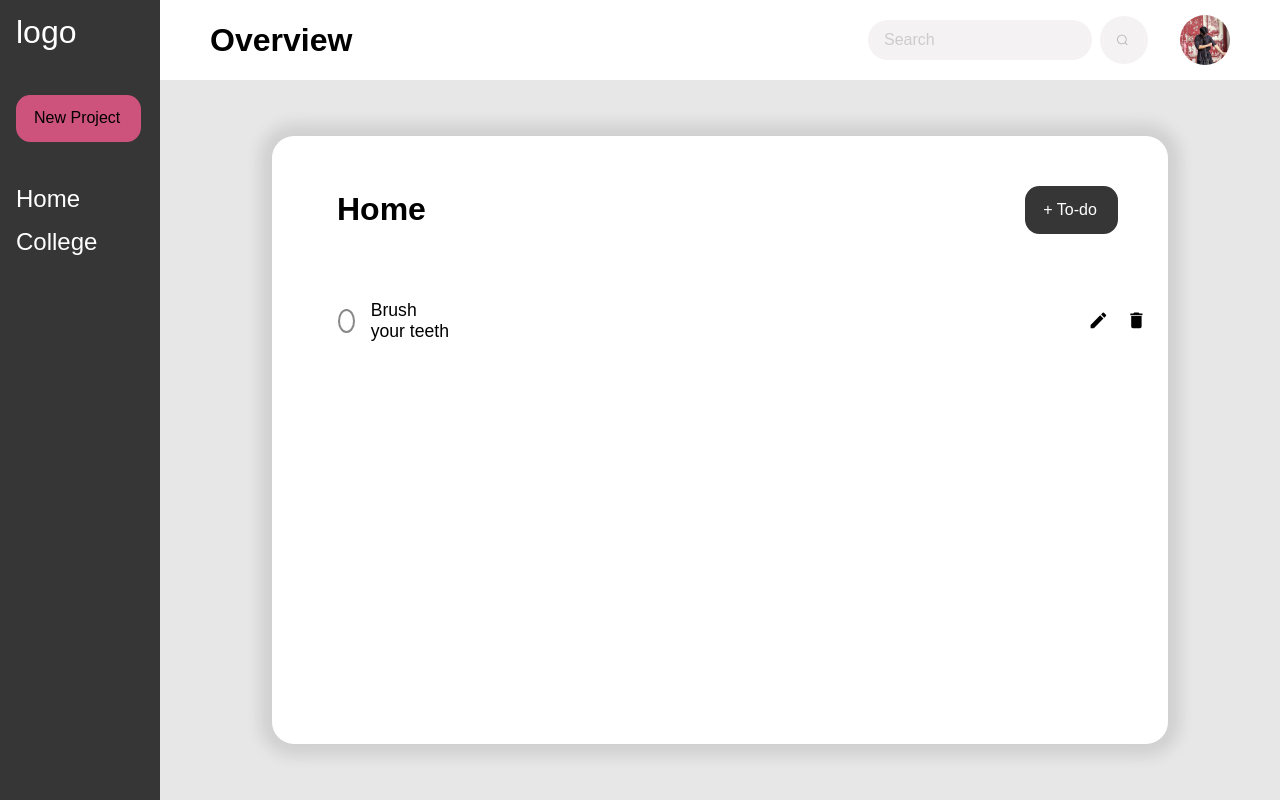
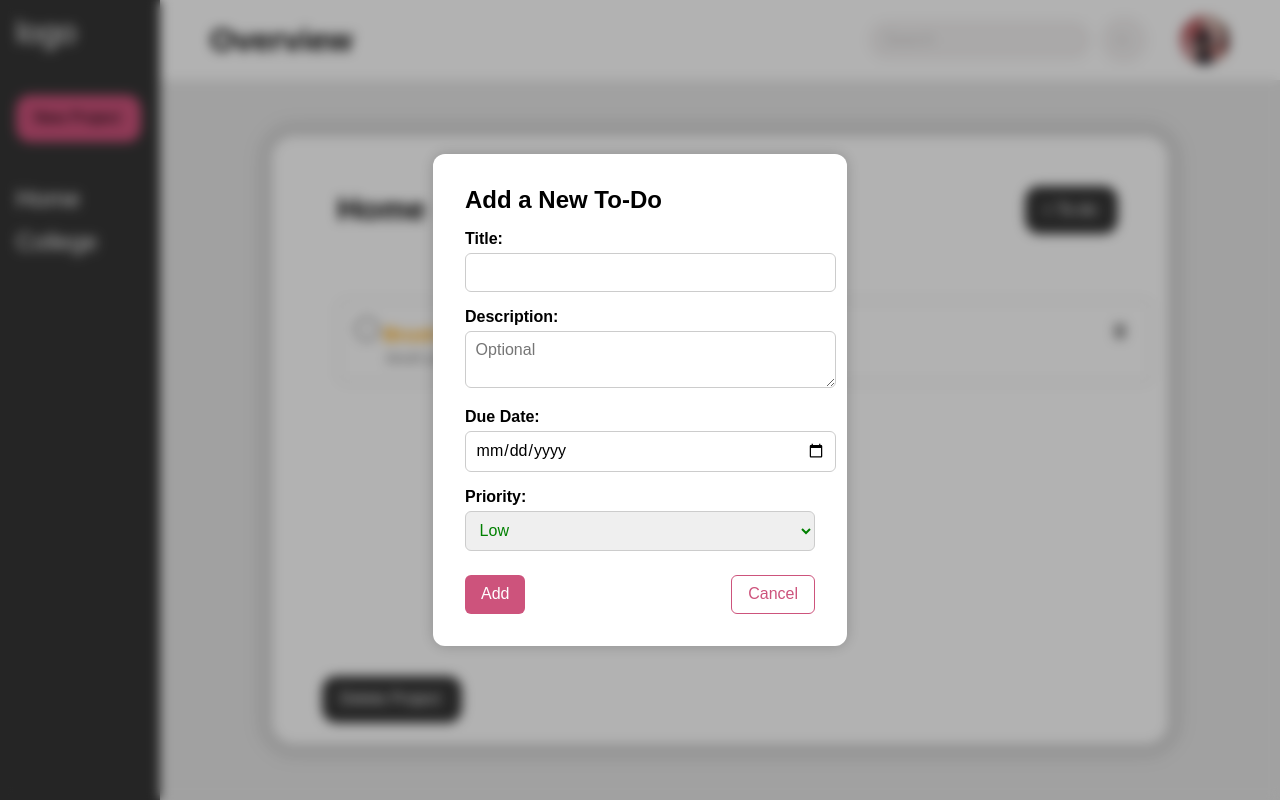
Before and after one commit to ZidanSenpai/To-Do, a website built with webpack: page src/index.html in a window 1280 px wide. Both pictures are taken after a click on the button "+ To-do". Built offline with nearby package versions, Linux system fonts and the light colour scheme.

Commit message:
add new todo button functionality

```diff
--- a/src/index.html
+++ b/src/index.html
@@ -34,7 +34,9 @@
                     <button class="search__button">
                         <svg class="search__icon" aria-hidden="true" viewBox="0 0 24 24">
                             <g>
-                            <path d="M21.53 20.47l-3.66-3.66C19.195 15.24 20 13.214 20 11c0-4.97-4.03-9-9-9s-9 4.03-9 9 4.03 9 9 9c2.215 0 4.24-.804 5.808-2.13l3.66 3.66c.147.146.34.22.53.22s.385-.073.53-.22c.295-.293.295-.767.002-1.06zM3.5 11c0-4.135 3.365-7.5 7.5-7.5s7.5 3.365 7.5 7.5-3.365 7.5-7.5 7.5-7.5-3.365-7.5-7.5z"></path>
+                                <path
+                                    d="M21.53 20.47l-3.66-3.66C19.195 15.24 20 13.214 20 11c0-4.97-4.03-9-9-9s-9 4.03-9 9 4.03 9 9 9c2.215 0 4.24-.804 5.808-2.13l3.66 3.66c.147.146.34.22.53.22s.385-.073.53-.22c.295-.293.295-.767.002-1.06zM3.5 11c0-4.135 3.365-7.5 7.5-7.5s7.5 3.365 7.5 7.5-3.365 7.5-7.5 7.5-7.5-3.365-7.5-7.5z">
+                                </path>
                             </g>
                         </svg>
                     </button>
@@ -49,21 +51,19 @@
                     <h1 class="project-name">Home</h1>
                     <button class="addtd">+ To-do</button>
                 </div>
-                <div class="todos">
+                <div id="todoList" class="todos">
                     <div class="todo">
                         <div class="checklist">
+                            <div class="left">
                                 <input class="checkbox" type="checkbox" id="todo-1">
-                        <label class="label priority" for="todo-1">Brush your teeth</label>
+                                <label class="label priority default-todo" for="todo-1">Brush your teeth</label>
+                                <div class="meta">
+                                    <div class="description">brush your teeth</div>
+                                    <div class="due-date"></div>
+                                </div>
+                            </div>
                             <div class="edit">
-                            <button class="icon-button" id="edit" title="Edit">
-                            <!-- ✏️ Edit SVG -->
-                            <svg viewBox="0 0 24 24" class="icon">
-                                <path fill="currentColor"
-                                d="M3 17.25V21h3.75L17.81 9.94l-3.75-3.75L3 17.25zM20.71 7.04a1.003 1.003 0 0 0 0-1.42l-2.34-2.34a1.003 1.003 0 0 0-1.42 0l-1.83 1.83 3.75 3.75 1.84-1.82z" />
-                            </svg>
-                            </button>
-                            <button class="icon-button" id="delete" title="Delete">
-                            <!-- 🗑️ Delete SVG -->
+                                <button class="icon-button delete-btn" title="Delete">
                                     <svg viewBox="0 0 24 24" class="icon">
                                         <path fill="currentColor"
                                             d="M6 19a2 2 0 0 0 2 2h8a2 2 0 0 0 2-2V7H6v12zM19 4h-3.5l-1-1h-5l-1 1H5v2h14V4z" />
@@ -73,9 +73,39 @@
                         </div>
                     </div>
                 </div>
+                <button id="deleteProject" class="addtd delete">Delete Project</button>
             </div>
         </div>
     </div>
+    <!-- Overlay and Modal -->
+    <div class="modal-overlay" id="modalOverlay">
+        <div class="modal">
+            <h2>Add a New To-Do</h2>
+            <form id="todoForm">
+                <label for="title">Title:</label>
+                <input type="text" id="title" required />
+
+                <label for="description">Description:</label>
+                <textarea id="description" placeholder="Optional"></textarea>
+
+                <label for="dueDate">Due Date:</label>
+                <input type="date" id="dueDate" required />
+
+                <label for="priority">Priority:</label>
+                <select id="priority">
+                    <option value="low" class="low">Low</option>
+                    <option value="medium" class="medium">Medium</option>
+                    <option value="high" class="high">High</option>
+                </select>
+
+                <div class="form-buttons">
+                    <button type="submit" class="submit-btn">Add</button>
+                    <button type="button" id="cancelBtn">Cancel</button>
+                </div>
+            </form>
+        </div>
+    </div>
+
 </body>
 
 </html>
--- a/src/index.js
+++ b/src/index.js
@@ -1,9 +1,83 @@
-import "./styles.css";
+import "./styles.css"
+document.addEventListener("DOMContentLoaded", () => {
+    const addBtn = document.querySelector(".addtd");
+    const modalOverlay = document.getElementById("modalOverlay");
+    const cancelBtn = document.getElementById("cancelBtn");
+    const todoForm = document.getElementById("todoForm");
+    const todoList = document.getElementById("todoList");
+    const prioritySelect = document.getElementById("priority");
 
-const projectButtons = document.querySelectorAll(".project-btn");
+    document.querySelector(".todos").addEventListener("click", (e) => {
+        if (e.target.closest(".delete-btn")) {
+            const todoItem = e.target.closest(".todo");
+            if (todoItem) todoItem.remove();
+        }
+    });
 
-projectButtons.forEach(button => {
-    button.addEventListener("click", () => {
-        console.log("I was clicked");
+    // Open modal
+    addBtn.addEventListener("click", () => {
+        modalOverlay.style.display = "flex";
     });
+
+    // Cancel modal
+    cancelBtn.addEventListener("click", () => {
+        modalOverlay.style.display = "none";
+    });
+
+    // Live priority color change
+    prioritySelect.addEventListener("change", () => {
+        const value = prioritySelect.value;
+        prioritySelect.style.color = value === "low" ? "green" :
+            value === "medium" ? "orange" :
+                "red";
+    });
+    prioritySelect.dispatchEvent(new Event("change"));
+
+    // Handle form submission
+    todoForm.addEventListener("submit", (e) => {
+        e.preventDefault();
+
+        const titleInput = document.getElementById("title");
+        const descriptionInput = document.getElementById("description");
+        const dueDateInput = document.getElementById("dueDate");
+
+        const title = titleInput.value.trim();
+        const description = descriptionInput.value.trim();
+        const dueDate = dueDateInput.value;
+        const priority = prioritySelect.value;
+
+        if (!title) return;
+
+        const todo = document.createElement("div");
+        todo.classList.add("todo");
+
+        const id = `todo-${Date.now()}`;
+
+        todo.innerHTML = `
+      <div class="checklist">
+        <div class = "info">
+            <input class="checkbox" type="checkbox" id="${id}">
+            <label class="label priority ${priority}" for="${id}">${title}</label>
+            <div class="meta">
+                ${description ? `<div class="description">${description}</div>` : ""}
+                ${dueDate ? `<div class="due-date">Due: ${dueDate}</div>` : ""}
+            </div>
+        </div>
+        <div class="edit">
+          <button class="icon-button delete-btn" title="Delete">
+            <svg viewBox="0 0 24 24" class="icon">
+              <path fill="currentColor"
+                d="M6 19a2 2 0 0 0 2 2h8a2 2 0 0 0 2-2V7H6v12zM19 4h-3.5l-1-1h-5l-1 1H5v2h14V4z" />
+            </svg>
+          </button>
+        </div>
+      </div>
+    `;
+
+        todoList.appendChild(todo);
+        todoForm.reset();
+        modalOverlay.style.display = "none";
+
+    });
+
 });
--- a/src/styles.css
+++ b/src/styles.css
@@ -1,25 +1,29 @@
-*{
+* {
   margin: 0;
   padding: 0;
   font-family: sans-serif;
 }
-.container{
+
+.container {
   display: grid;
   grid-template-columns: 1fr 7fr;
   background: #e7e7e7;
   height: 100vh;
 }
-.main-content{
+
+.main-content {
   display: grid;
   grid-template-rows: 1fr 9fr;
 }
-.logo{
+
+.logo {
   font-size: 4vmin;
   margin-top: 10%;
   margin-bottom: 30%;
 }
-.sidebar-content{
-    background: #363636 ;
+
+.sidebar-content {
+  background: #363636;
   display: flex;
   flex-direction: column;
   align-items: left;
@@ -27,9 +31,11 @@
   height: 100vh;
   color: white;
 }
-.project{
+
+.project {
   padding-bottom: 10%;
 }
+
 button {
   border: 2px solid #CD537C;
   background-color: #CD537C;
@@ -39,9 +45,11 @@ button {
   transition: all ease-in-out 0.1s;
   font-size: 16px;
 }
-.new-project{
+
+.new-project {
   padding-bottom: 30%;
 }
+
 button span {
   display: flex;
   justify-content: center;
@@ -51,33 +59,43 @@ button span {
 }
 
 button:hover {
+  background-color: #DC366E;
+}
+
+button:active {
   background-color: #EA185F;
 }
-button:active {
-    background-color: #DC366E ;
-}
-.account-logo{
-    vertical-align: middle; /* Aligns image vertically with surrounding text */
-    width: 50px; /* Sets the width of the avatar */
-    height: 50px; /* Sets the height of the avatar */
-    border-radius: 50%; /* Makes the image circular */
+
+.account-logo {
+  vertical-align: middle;
+  /* Aligns image vertically with surrounding text */
+  width: 50px;
+  /* Sets the width of the avatar */
+  height: 50px;
+  /* Sets the height of the avatar */
+  border-radius: 50%;
+  /* Makes the image circular */
   object-fit: cover
 }
-.header{
+
+.header {
   display: flex;
   align-items: center;
   background: white;
 }
-.header-text{
+
+.header-text {
   padding-left: 50px;
   font-weight: 750;
 }
+
 /* From Uiverse.io by joe-watson-sbf */
 .search {
   display: flex;
   align-items: center;
   gap: 0.5rem;
-  margin-left: auto; /* pushes search to the right */
+  margin-left: auto;
+  /* pushes search to the right */
   margin-right: 2rem;
 }
 
@@ -128,51 +146,69 @@ button:active {
   height: 1.5rem;
   fill: #b4b4b4;
 }
-.account{
+
+.account {
   margin-right: 50px;
 }
-.main-content-container{
+
+.main-content-container {
   margin: 5% 10%;
   background: white;
   border-radius: 22px;
-    box-shadow: 0px 0px 15px 12px rgba(0, 0, 0, 0.1) ;
+  box-shadow: 0px 0px 15px 12px rgba(0, 0, 0, 0.1);
 }
-.new-td{
+
+.new-td {
   display: flex;
   justify-content: space-between;
   align-items: center;
   width: 100%;
   margin-top: 50px;
 }
-.addtd{
+
+.addtd {
   margin-right: 50px;
   background: #363636;
   color: white;
   border-color: #363636;
 }
-.addtd:hover{
+
+.addtd:hover {
   background: #494949;
 }
-.addtd:active{
+
+.addtd:active {
   background: #797979;
 }
+
 .todos {
   padding: 1rem;
   margin-left: 50px;
   margin-top: 50px;
+  height: 45vmin;
 }
 
 .todo {
+  position: relative;
+  background: #fff;
+  border: 1px solid #ccc;
+  padding: 1rem;
+  border-radius: 8px;
   margin-bottom: 1rem;
-  font-size: 1.2rem; /* Increase font size */
 }
-
+.info{
+  display: flex;
+  align-items: center;
+  gap: 10px;
+}
 .checklist {
   display: flex;
-  align-items: center;
-  gap: 1rem;
+  justify-content: space-between;
+  align-items: flex-start;
 }
-
+.left {
+  flex: 1;
+}
 /* Customize checkbox appearance */
 .checkbox {
   appearance: none;
@@ -180,7 +216,8 @@ button:active {
   width: 1.5rem;
   height: 1.5rem;
   border: 2px solid #888;
-  border-radius: 50%; /* Make it round */
+  border-radius: 50%;
+  /* Make it round */
   position: relative;
   cursor: pointer;
   transition: background-color 0.2s ease, border-color 0.2s ease;
@@ -193,21 +230,22 @@ button:active {
 }
 
 /* Strikethrough label when checked */
-.checkbox:checked + .label {
+.checkbox:checked+.label {
   text-decoration: line-through;
   color: #888;
 }
 
 /* Label styling */
 .label {
-  font-size: 1.1rem;
+  font-size: 1.2rem;
+  font-weight: bold;
   cursor: pointer;
   transition: color 0.3s ease;
 }
+
 .edit {
-  margin-left: 75.5%;
-  display: flex;
-  gap: 0.5rem;
+  margin-left: 1rem;
+  flex-shrink: 0;
 }
 
 .icon-button {
@@ -222,10 +260,15 @@ button:active {
   border-radius: 6px;
 }
 
-.icon-button:hover {
-  background-color: #e0e0e0;
+.icon-button .icon {
+  width: 20px;
+  height: 20px;
+  color: #888;
+  transition: color 0.2s ease-in-out;
 }
-
+.icon-button:hover .icon {
+  color: red;
+}
 .icon {
   width: 1.3rem;
   height: 1.3rem;
@@ -241,16 +284,142 @@ button:active {
   fill: #e74c3c;
 }
 
-.project-name{
+.project-name {
   margin-left: 65px;
 }
-.project-btn{
+
+.project-btn {
   border: none;
   background: #363636;
   color: white;
   padding: 0;
   font-size: 1.5rem;
 }
-.project-btn:hover{
+
+.project-btn:hover {
   background: #363636;
 }
+
+.delete {
+  margin-left: 50px;
+}
+
+/* Modal overlay */
+.modal-overlay {
+  position: fixed;
+  top: 0;
+  left: 0;
+  width: 100%;
+  height: 100%;
+  display: none;
+  backdrop-filter: blur(6px);
+  background-color: rgba(0, 0, 0, 0.3);
+  justify-content: center;
+  align-items: center;
+  z-index: 1000;
+}
+.todo-form {
+  background: white;
+  padding: 2rem;
+  border-radius: 10px;
+  display: flex;
+  flex-direction: column;
+  gap: 1rem;
+  width: 300px;
+}
+/* Modal box */
+.modal {
+  background-color: white;
+  padding: 2rem;
+  border-radius: 12px;
+  width: 350px;
+  box-shadow: 0 0 15px rgba(0, 0, 0, 0.2);
+}
+
+.modal h2 {
+  margin-bottom: 1rem;
+  font-size: 1.5rem;
+}
+
+.modal label {
+  display: block;
+  margin-top: 1rem;
+  margin-bottom: 0.3rem;
+  font-weight: 600;
+}
+
+.modal input,
+.modal textarea,
+.modal select {
+  width: 100%;
+  padding: 0.6rem;
+  border-radius: 6px;
+  border: 1px solid #ccc;
+  font-size: 1rem;
+}
+
+.modal textarea {
+  resize: vertical;
+}
+
+.form-buttons {
+  display: flex;
+  justify-content: space-between;
+  margin-top: 1.5rem;
+}
+
+.submit-btn {
+  background-color: #CD537C;
+  color: white;
+  border: none;
+  padding: 0.6rem 1rem;
+  border-radius: 6px;
+  cursor: pointer;
+}
+
+#cancelBtn {
+  background: transparent;
+  border: 1px solid #CD537C;
+  color: #CD537C;
+  padding: 0.6rem 1rem;
+  border-radius: 6px;
+  cursor: pointer;
+}
+
+/* Priority color options */
+#priority option.low {
+  color: green;
+}
+
+#priority option.medium {
+  color: orange;
+}
+
+#priority option.high {
+  color: red;
+}
+.meta {
+  margin-top: 0.5rem;
+  color: #666;
+  display: flex;
+  flex-direction: column;
+  margin-left: 2rem;
+  font-size: 0.9rem;
+  margin-top: 0.3rem;
+}
+
+.description {
+  font-style: italic;
+}
+
+.due-date {
+  color: #CD537C;
+  font-weight: 600;
+}
+.low { color: green; }
+.medium { color: orange; }
+.high { color: red; }
+
+.default-todo{
+  color: orange;
+}
```
Lines whose indentation alone changed are shown as unchanged.
